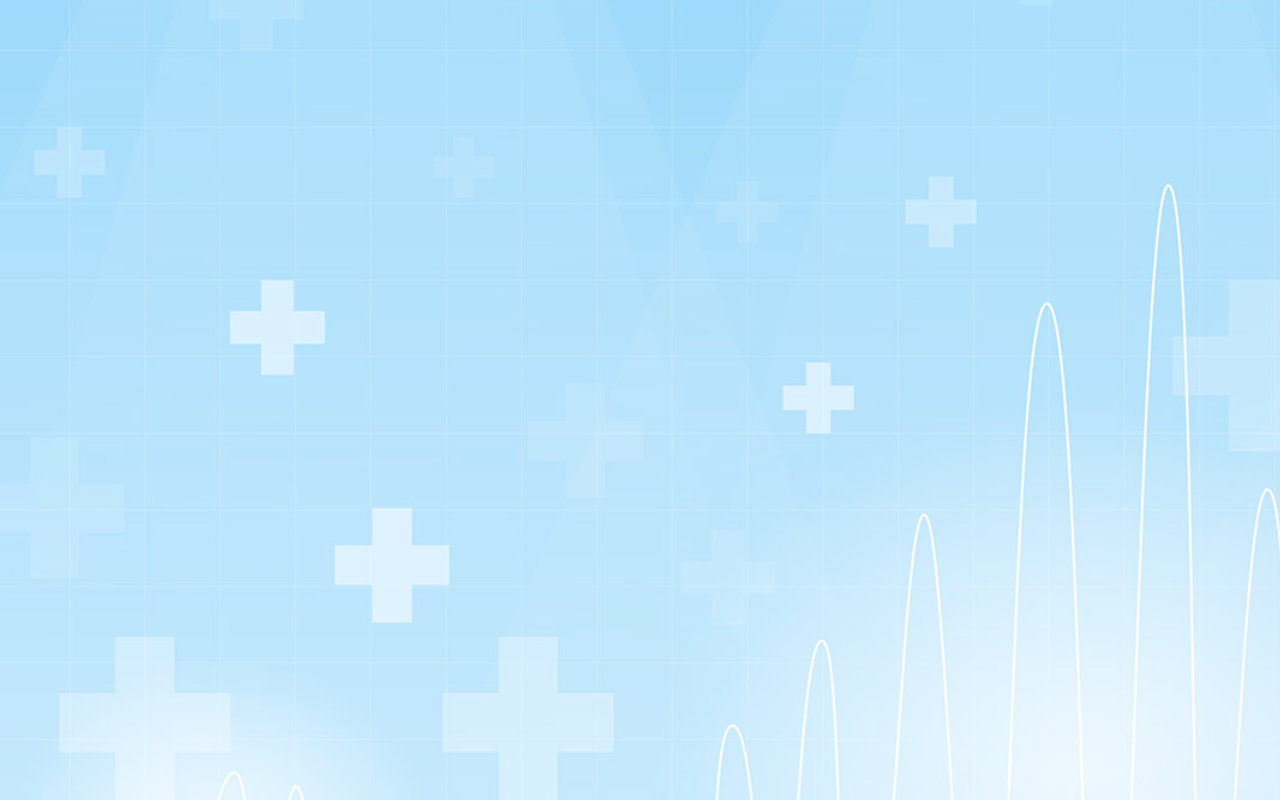
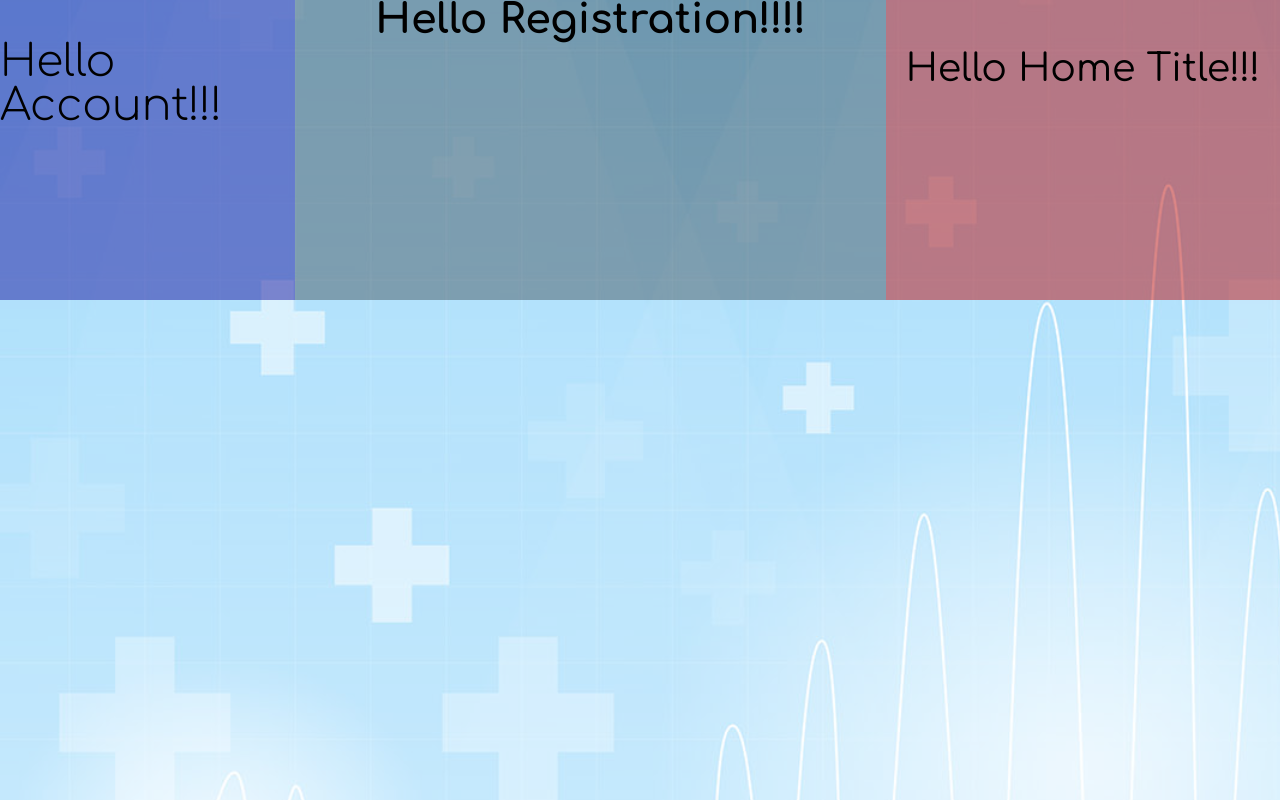
Before and after one commit to Ale-Shadow-02/Project-Pill, a React (Create React App) app: page / in a window 1280 px wide. Built offline with nearby package versions, Linux system fonts and the light colour scheme.

Commit message:
Created page components, connected css files

```diff
--- a/src/App.css
+++ b/src/App.css
@@ -1,38 +1,7 @@
-.App {
-  text-align: center;
+.app {
+  display: flex;
+  justify-content: center;
+  align-items: center;
+  height: 100%;
+  width: 100%;
 }
-
-.App-logo {
-  height: 40vmin;
-  pointer-events: none;
-}
-
-@media (prefers-reduced-motion: no-preference) {
-  .App-logo {
-    animation: App-logo-spin infinite 20s linear;
-  }
-}
-
-.App-header {
-  background-color: #282c34;
-  min-height: 100vh;
-  display: flex;
-  flex-direction: column;
-  align-items: center;
-  justify-content: center;
-  font-size: calc(10px + 2vmin);
-  color: white;
-}
-
-.App-link {
-  color: #61dafb;
-}
-
-@keyframes App-logo-spin {
-  from {
-    transform: rotate(0deg);
-  }
-  to {
-    transform: rotate(360deg);
-  }
-}
--- a/src/App.js
+++ b/src/App.js
@@ -1,9 +1,18 @@
 import React from "react";
 import "./App.css";
+import Registration from "./components/regisration/registration";
+import Home from "./components/home/home";
+import Account from "./components/account/account";
 
 class App extends React.Component {
   render() {
-    return <div className="app"></div>;
+    return (
+      <div className="app">
+        <Account />
+        <Registration />
+        <Home />
+      </div>
+    );
   }
 }
 
--- /dev/null
+++ b/src/components/account/account.css
@@ -0,0 +1,11 @@
+.account__body {
+  width: 300px;
+  height: 300px;
+  background-color:rgba(27, 25, 160, 0.5);
+}
+
+.account__body--title {
+  font-weight: 300;
+  font-size: 44px;
+  margin: 40px 0px 0px 0px;
+}
--- /dev/null
+++ b/src/components/account/account.js
@@ -0,0 +1,12 @@
+import React, { Component } from "react";
+import "./account.css";
+
+export default class Account extends Component {
+  render() {
+    return (
+      <div className="account__body">
+        <h1 className="account__body--title">Hello Account!!!</h1>
+      </div>
+    );
+  }
+}
--- /dev/null
+++ b/src/components/home/home.css
@@ -0,0 +1,12 @@
+.home__body {
+  width: 400px;
+  height: 300px;
+  background-color:rgba(189, 16, 16, 0.5);
+}
+
+.home__body--title {
+  font-weight: 400;
+  font-size: 38px;
+  text-align: center;
+  margin: 50px 0px 0px 0px;
+}
--- /dev/null
+++ b/src/components/home/home.js
@@ -0,0 +1,12 @@
+import React, { Component } from "react";
+import "./home.css";
+
+export default class Home extends Component {
+  render() {
+    return (
+      <div className="home__body">
+        <h1 className="home__body--title">Hello Home Title!!!</h1>
+      </div>
+    );
+  }
+}
--- /dev/null
+++ b/src/components/regisration/registration.css
@@ -0,0 +1,11 @@
+.reg__body {
+  width: 600px;
+  height: 300px;
+  background-color:rgba(0,0,0,0.3);
+}
+
+.reg__body--title {
+  font-weight: 700;
+  font-size: 41px;
+  text-align: center;
+}
--- /dev/null
+++ b/src/components/regisration/registration.js
@@ -0,0 +1,14 @@
+import React, { Component } from "react";
+import "./registration.css";
+
+class Registration extends Component {
+  render() {
+    return (
+      <div className="reg__body">
+        <h1 className="reg__body--title">Hello Registration!!!!</h1>
+      </div>
+    );
+  }
+}
+
+export default Registration;
```
Also changed, not shown: 1 other file (tests, documents, lock files or other folders).
